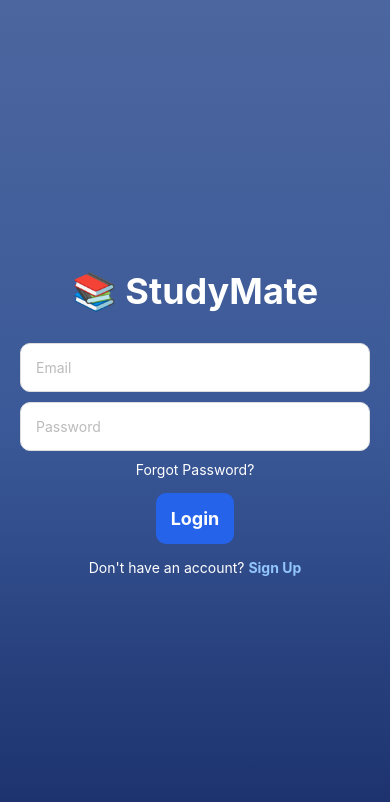
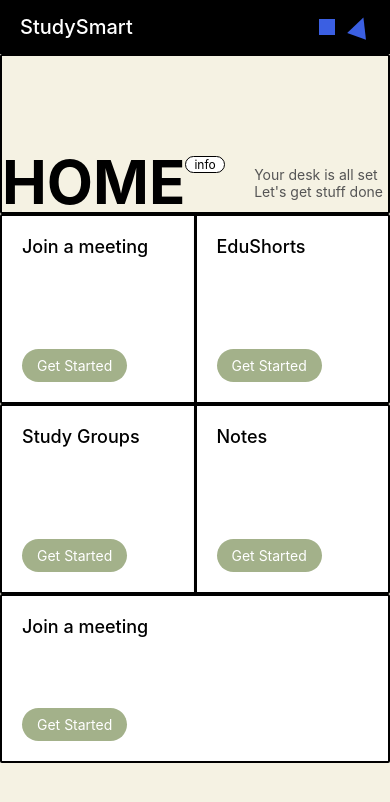
Before and after one commit to UtsavDholiya05/study-mate, a React Native app: screen /Home in a window 390 px wide. Shown: the top 802 px of the page. Built offline with nearby package versions, Linux system fonts and the light colour scheme.

Commit message:
homepageuibasic

```diff
--- a/App.js
+++ b/App.js
@@ -3,6 +3,7 @@ import { NavigationContainer } from "@react-navigation/native";
 import { createStackNavigator } from "@react-navigation/stack";
 import LoginScreen from "./screens/loginscreen";
 import SignupScreen from "./screens/signupscreen";
+import homepage from"./screens/homepage";
 
 const Stack = createStackNavigator();
 
@@ -10,8 +11,9 @@ const App = () => {
   return (
     <NavigationContainer>
       <Stack.Navigator screenOptions={{ headerShown: false }}>
-        <Stack.Screen name="Login" component={LoginScreen} />
-        <Stack.Screen name="Signup" component={SignupScreen} />
+        {/* <Stack.Screen name="Login" component={LoginScreen} />
+        <Stack.Screen name="Signup" component={SignupScreen} /> */}
+        <Stack.Screen name="Home" component={homepage} />
       </Stack.Navigator>
     </NavigationContainer>
   );
--- /dev/null
+++ b/screens/homepage.js
@@ -0,0 +1,208 @@
+import { StyleSheet, Text, View, TouchableOpacity, StatusBar } from "react-native"
+
+export default function App() {
+    const renderMenuItem = (title, customStyle = {}) => (
+        <View style={[styles.menuItem, customStyle]}>
+          <Text style={styles.menuItemTitle}>{title}</Text>
+          <TouchableOpacity style={styles.getStartedButton}>
+            <Text style={styles.getStartedText}>Get Started</Text>
+          </TouchableOpacity>
+        </View>
+      );
+
+
+  return (
+    <View style={styles.container}>
+      <StatusBar barStyle="light-content" />
+
+      {/* Header */}
+      <View style={styles.header}>
+        <Text style={styles.headerTitle}>StudySmart</Text>
+        <View style={styles.headerIcons}>
+          <View style={styles.blueSquare} />
+          <View style={styles.lightningIcon} />
+        </View>
+      </View>
+
+      <View style={styles.content}>
+        {/* Home Title Section */}
+        <View style={styles.homeSection}>
+          <View style={styles.homeTitleContainer}>
+            <Text style={styles.homeTitle}>HOME</Text>
+            <View style={styles.speechBubble}>
+              <Text style={styles.speechText}>info</Text>
+            </View>
+          </View>
+          <Text style={styles.welcomeText}>Your desk is all set{"\n"}Let's get stuff done</Text>
+        </View>
+
+        {/* Menu Grid */}
+        <View style={styles.menuGrid}>
+          <View style={styles.menuRow}>
+            {renderMenuItem("Join a meeting")}
+            {renderMenuItem("EduShorts",styles.edushortsItem)}
+          </View>
+          <View style={styles.menuRow}>
+            {renderMenuItem("Study Groups")}
+            {renderMenuItem("Notes",styles.notes)}
+          </View>
+          <View style={styles.menuRow1}>
+            {renderMenuItem("Join a meeting")}
+            <View style={[styles.emptyItem]} />
+          </View>
+        </View>
+      </View>
+    </View>
+  )
+}
+
+const styles = StyleSheet.create({
+  container: {
+    flex: 1,
+    backgroundColor: "#f5f2e3", // Cream/beige background
+  },
+  header: {
+    backgroundColor: "#000",
+    paddingVertical: 15,
+    paddingHorizontal: 20,
+    flexDirection: "row",
+    justifyContent: "space-between",
+    alignItems: "center",
+  },
+  headerTitle: {
+    color: "#fff",
+    fontSize: 20,
+    fontWeight: "500",
+  },
+  headerIcons: {
+    flexDirection: "row",
+    alignItems: "center",
+  },
+  blueSquare: {
+    width: 16,
+    height: 16,
+    backgroundColor: "#3b5fe2",
+    marginRight: 15,
+  },
+  lightningIcon: {
+    width: 16,
+    height: 20,
+    backgroundColor: "transparent",
+    borderLeftWidth: 10,
+    borderRightWidth: 10,
+    borderBottomWidth: 20,
+    borderLeftColor: "transparent",
+    borderRightColor: "transparent",
+    borderBottomColor: "#3b5fe2",
+    transform: [{ rotate: "20deg" }],
+  },
+  content: {
+    flex: 1,
+    // paddingHorizontal: 15,
+    // paddingTop: 10,
+  },
+  homeSection: {
+    flexDirection: "row",
+    justifyContent: "space-between",
+    alignItems: "flex-start",
+    // marginBottom: 20,
+    borderWidth: 2,
+    borderColor:"black",
+    borderRadius: 2,
+    height: 160,
+    // width: 309
+  },
+  homeTitleContainer: {
+    flexDirection: "row",
+    alignItems: "flex-start",
+  },
+  homeTitle: {
+    fontSize: 60,
+    fontWeight: "bold",
+    color: "#000",
+    paddingTop: 90
+  },
+  speechBubble: {
+    backgroundColor: "#fff",
+    borderRadius: 15,
+    paddingHorizontal: 8,
+    marginTop: 100,
+    borderWidth: 1,
+    borderColor: "#000",
+  },
+  speechText: {
+    fontSize: 12,
+    color: "#000",
+  },
+  welcomeText: {
+    fontSize: 14,
+    // textAlign: "right",
+    paddingRight: 5,
+    color: "#555",
+    marginTop: 110,
+    // maxWidth: "50%",
+  },
+  menuGrid: {
+    flex: 1,
+    // width: 153
+  },
+  menuRow: {
+    flexDirection: "row",
+    // marginBottom: 15,
+    height: 190,
+    borderWidth: 2,
+    borderColor:"black",
+    borderRadius: 2,
+  },
+  menuRow1: {
+    flexDirection: "row",
+    // marginBottom: 15,
+    height: 169,
+    borderWidth: 2,
+    borderColor:"black",
+    borderRadius: 2,
+  },
+  menuItem: {
+    flex: 1,
+    backgroundColor: "#fff",
+    // borderRadius: 0,
+    padding: 20,
+    // marginHorizontal: 5,
+    justifyContent: "space-between",
+    shadowColor: "#000",
+    shadowOffset: { width: 0, height: 1 },
+    shadowOpacity: 0.1,
+    shadowRadius: 2,
+    elevation: 2,
+  },
+  emptyItem: {
+    backgroundColor: "transparent",
+    shadowOpacity: 0,
+    elevation: 0,
+  },
+  menuItemTitle: {
+    fontSize: 18,
+    fontWeight: "500",
+    color: "#000",
+  },
+  getStartedButton: {
+    backgroundColor: "#a3b18a", // Sage green color
+    alignSelf: "flex-start",
+    paddingVertical: 8,
+    paddingHorizontal: 15,
+    borderRadius: 20,
+  },
+  getStartedText: {
+    color: "#fff",
+    fontSize: 14,
+  },
+  edushortsItem: {
+    borderColor:"black",
+    borderLeftWidth: 3,
+    // borderRadius: 2
+  },
+  notes: {
+    borderColor:"black",
+    borderLeftWidth: 3,
+  },
+})
```
